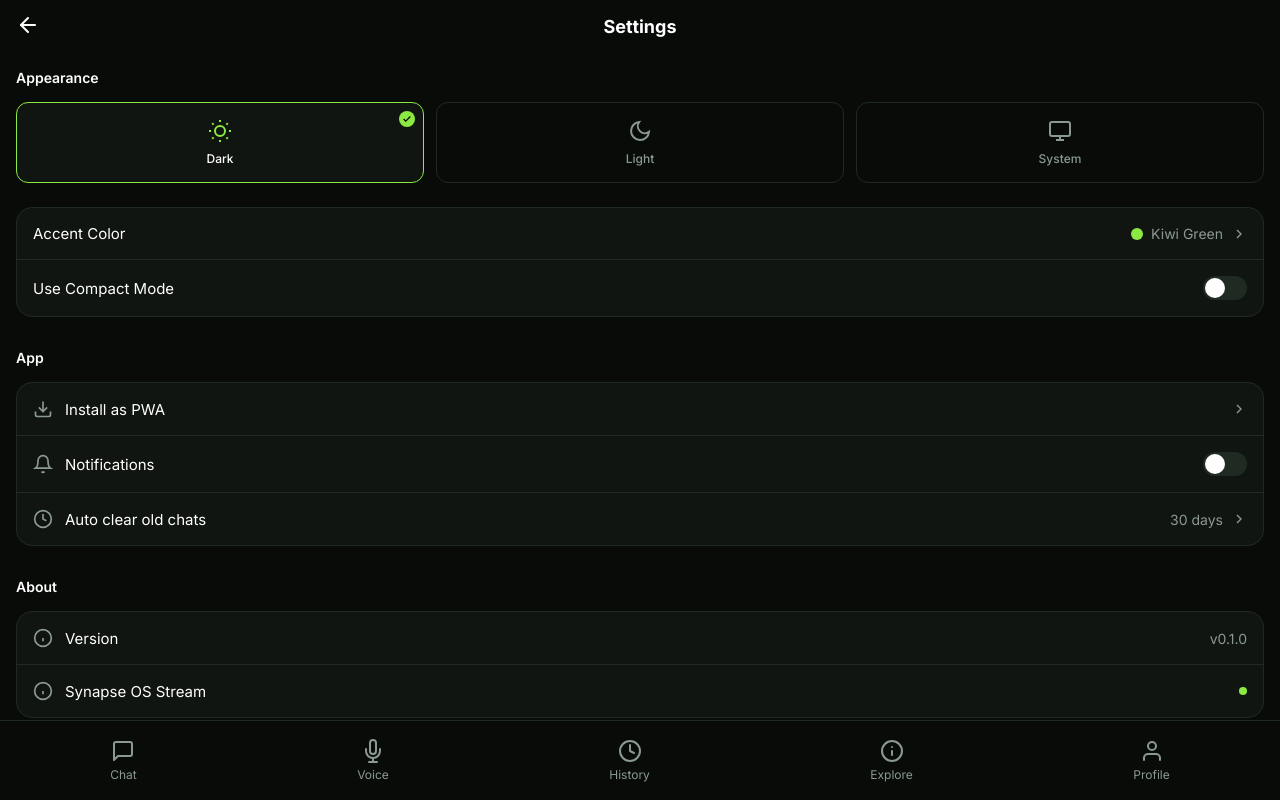
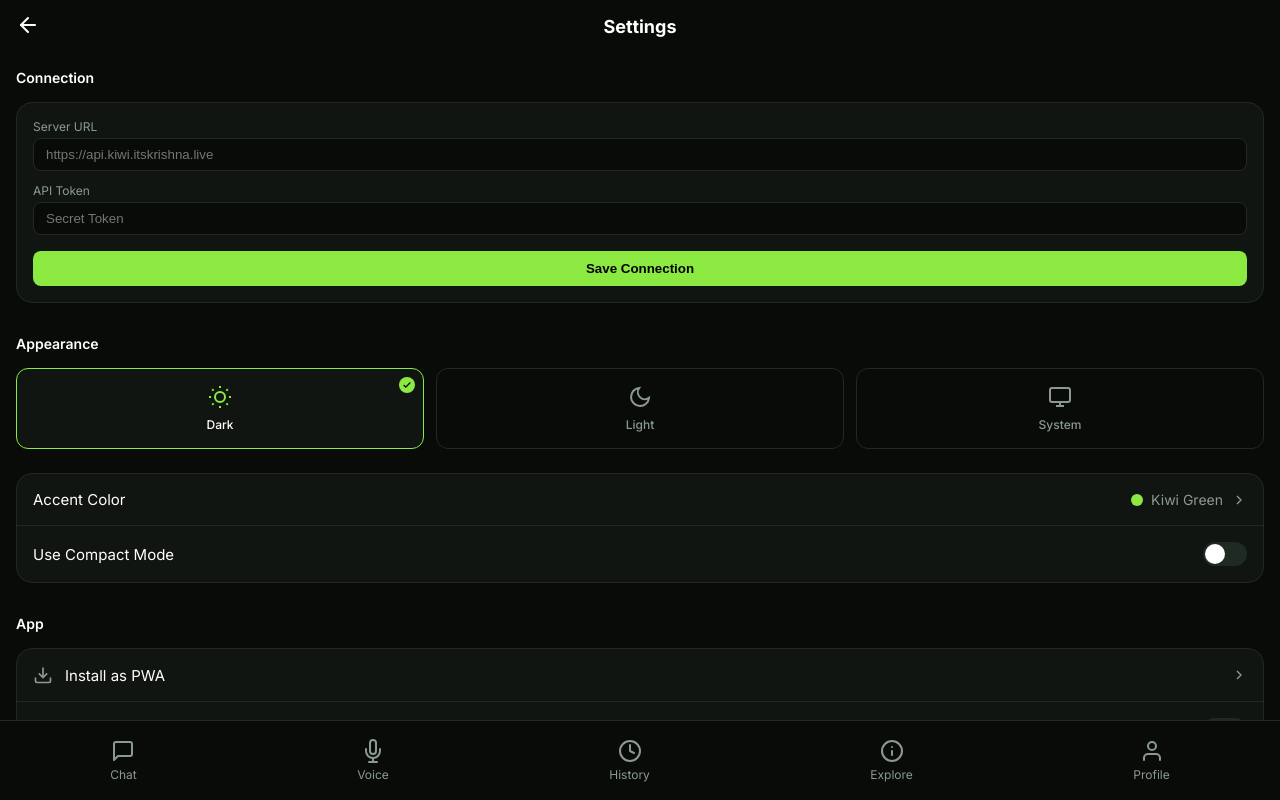
Before and after one commit to kr812345/kiwi, a Next.js app in the folder apps/mobile/: page /settings in a window 1280 px wide. Built offline with nearby package versions, Linux system fonts and the light colour scheme.

Commit message:
fix: make backend connection URL dynamic and add connection settings UI

```diff
--- a/apps/mobile/src/app/settings/page.js
+++ b/apps/mobile/src/app/settings/page.js
@@ -87,6 +87,21 @@ export default function Settings() {
         <h2 style={{ fontSize: '18px', fontWeight: 'bold', width: '100%', textAlign: 'center' }}>Settings</h2>
       </header>
 
+      {/* Connection */}
+      <div style={{ marginBottom: '32px' }}>
+        <h3 style={{ fontSize: '14px', fontWeight: '600', marginBottom: '16px' }}>Connection</h3>
+        <div style={{ background: 'var(--surface)', borderRadius: '16px', border: '1px solid var(--surface-border)', padding: '16px', display: 'flex', flexDirection: 'column', gap: '12px' }}>
+          <div>
+            <label style={{ display: 'block', fontSize: '12px', color: 'var(--text-muted)', marginBottom: '4px' }}>Server URL</label>
+            <input type="text" value={serverUrl} onChange={(e) => setServerUrl(e.target.value)} placeholder="https://api.kiwi.itskrishna.live" style={{ width: '100%', padding: '8px 12px', borderRadius: '8px', border: '1px solid var(--surface-border)', background: 'var(--background)', color: 'var(--text)' }} />
+          </div>
+          <div>
+            <label style={{ display: 'block', fontSize: '12px', color: 'var(--text-muted)', marginBottom: '4px' }}>API Token</label>
+            <input type="password" value={apiToken} onChange={(e) => setApiToken(e.target.value)} placeholder="Secret Token" style={{ width: '100%', padding: '8px 12px', borderRadius: '8px', border: '1px solid var(--surface-border)', background: 'var(--background)', color: 'var(--text)' }} />
+          </div>
+          <button onClick={saveSettings} style={{ background: 'var(--primary)', color: '#000', padding: '10px', borderRadius: '8px', border: 'none', fontWeight: 'bold', cursor: 'pointer', marginTop: '4px' }}>Save Connection</button>
+        </div>
+      </div>
 
       {/* Appearance */}
       <div style={{ marginBottom: '32px' }}>
--- a/apps/mobile/src/hooks/useKiwiChat.js
+++ b/apps/mobile/src/hooks/useKiwiChat.js
@@ -41,7 +41,11 @@ export function useKiwiChat(onMessageComplete = null) {
   const connect = useCallback(() => {
     let serverUrl = localStorage.getItem('kiwi_server_url') || '';
     if (!serverUrl || serverUrl === 'null' || serverUrl.startsWith('file:')) {
-      serverUrl = 'http://127.0.0.1:8080';
+      if (typeof window !== 'undefined' && window.location.hostname !== 'localhost' && window.location.hostname !== '127.0.0.1') {
+        serverUrl = window.location.origin;
+      } else {
+        serverUrl = 'http://127.0.0.1:8080';
+      }
     }
 
     // Convert http/https to ws/wss
```
